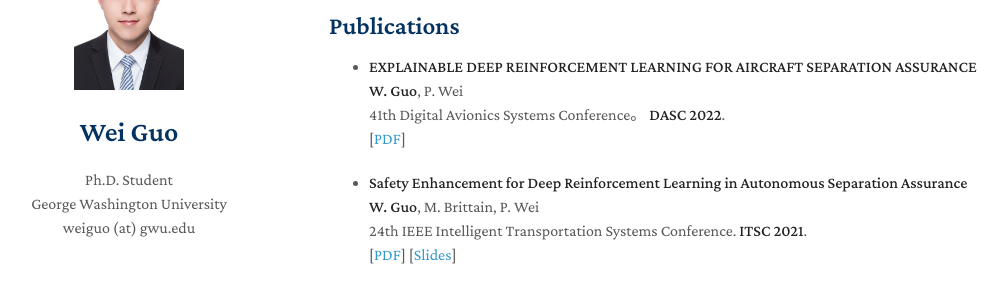
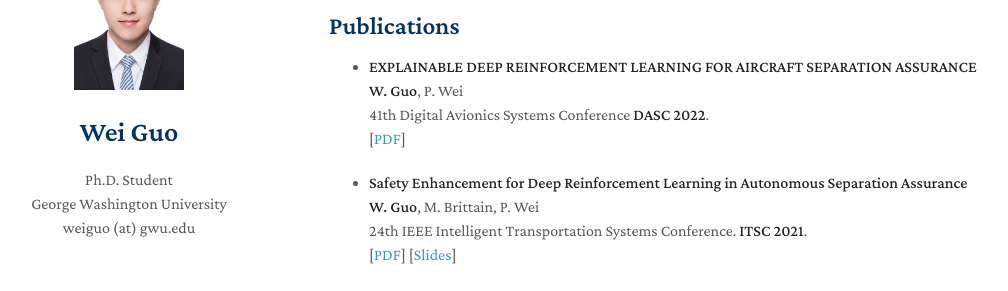
Before and after one commit to weiguowilliam/weiguowilliam.github.io, a Jekyll site: the page built from index.md, in a window 1280 px wide and 900 px high, scrolled down 448 px. Shown: the part 154-445 px from the top of the window, without its empty margins (141-1149 px from the left). Built offline with Jekyll 4.4.1, drawn with Linux system fonts in a browser that asks for light colours; nearby versions of some CDN libraries; a style sheet for code colours, icons or effects is not loaded; our own code applies the rules of GitHub Pages for plain Markdown files.

```diff
--- a/index.md
+++ b/index.md
@@ -26,7 +26,7 @@ I'm a Ph.D. student in the Intelligent Aerospace Systems Lab (IASL) advised by P
   <br>
   **W. Guo**, P. Wei
   <br>
-  41th Digital Avionics Systems Conference。 **DASC 2022**.
+  41th Digital Avionics Systems Conference **DASC 2022**.
   <br>
   [[PDF](https://cpb-us-w2.wpmucdn.com/web.seas.gwu.edu/dist/9/15/files/2022/05/DASC22_Wei.pdf)]
 
```
